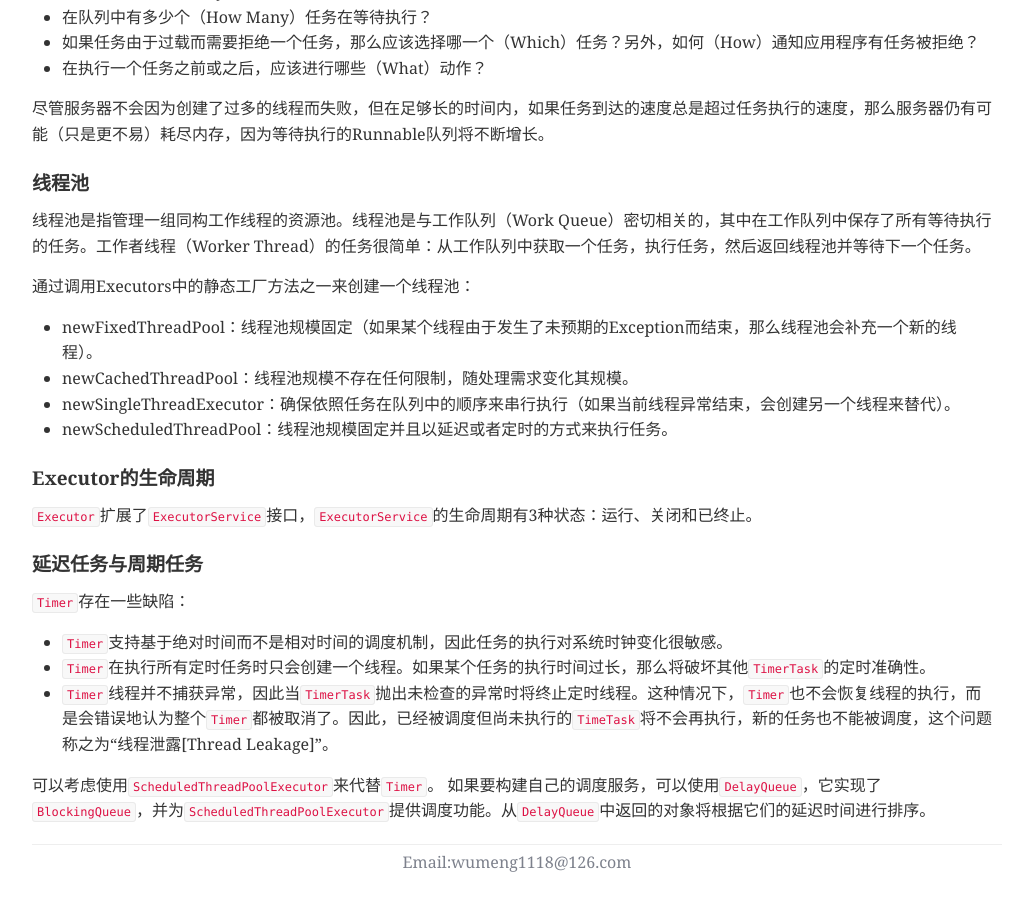
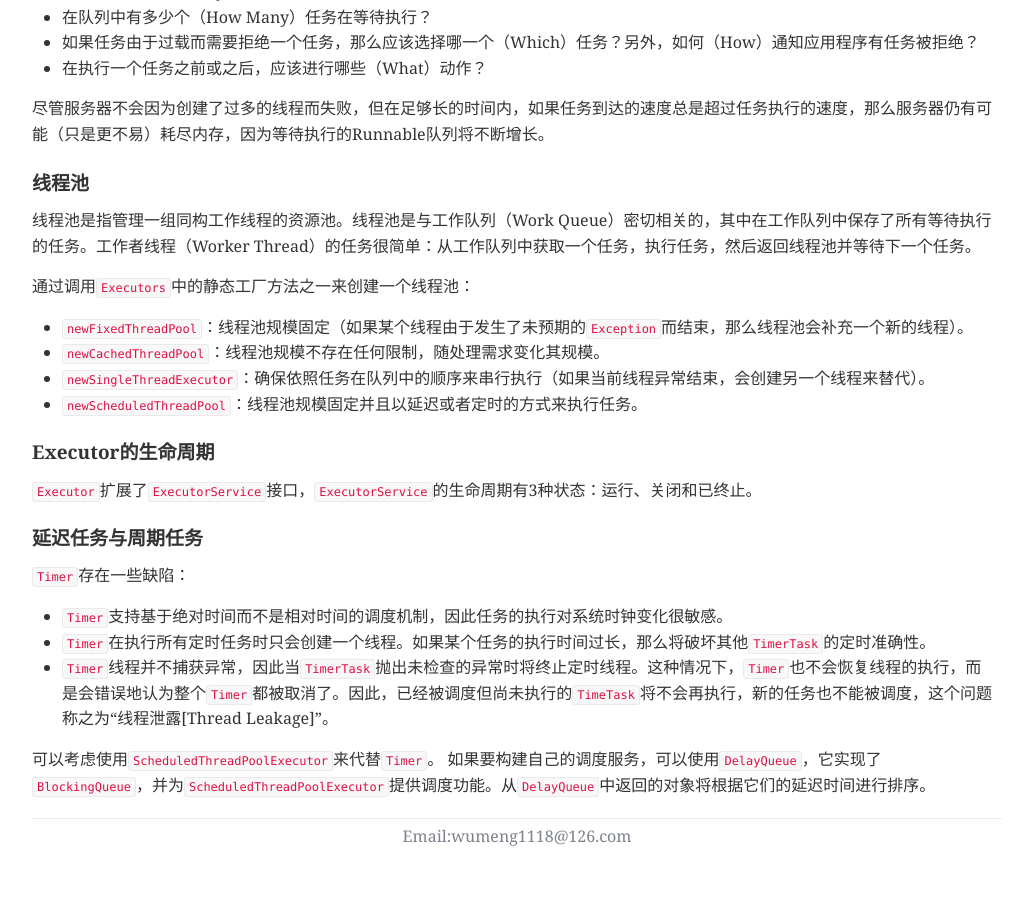
Before and after one commit to Qing-Shuang/Bird, a Jekyll site: the page built from _posts/Concurrency/2015-02-22-concurrency9-executingTasksInThreads.md, in a window 1280 px wide and 900 px high, scrolled down 1265 px. Shown: the whole window, without its empty margins (128-1151 px from the left). Built offline with Jekyll 4.4.1, drawn with Linux system fonts in a browser that asks for light colours; Markdown is read by kramdown in place of the engine named in the settings; after the commit the page ends 2140 px from its top, so only the background shows below that.

Commit message:
修改了线程9笔记

```diff
--- a/_posts/Concurrency/2015-02-22-concurrency9-executingTasksInThreads.md
+++ b/_posts/Concurrency/2015-02-22-concurrency9-executingTasksInThreads.md
@@ -50,12 +50,12 @@ description: 并发编程学习笔记9-任务执行
 
 线程池是指管理一组同构工作线程的资源池。线程池是与工作队列（Work Queue）密切相关的，其中在工作队列中保存了所有等待执行的任务。工作者线程（Worker Thread）的任务很简单：从工作队列中获取一个任务，执行任务，然后返回线程池并等待下一个任务。
 
-通过调用Executors中的静态工厂方法之一来创建一个线程池：
+通过调用`Executors`中的静态工厂方法之一来创建一个线程池：
 
-* newFixedThreadPool：线程池规模固定（如果某个线程由于发生了未预期的Exception而结束，那么线程池会补充一个新的线程）。
-* newCachedThreadPool：线程池规模不存在任何限制，随处理需求变化其规模。
-* newSingleThreadExecutor：确保依照任务在队列中的顺序来串行执行（如果当前线程异常结束，会创建另一个线程来替代）。
-* newScheduledThreadPool：线程池规模固定并且以延迟或者定时的方式来执行任务。
+* `newFixedThreadPool`：线程池规模固定（如果某个线程由于发生了未预期的`Exception`而结束，那么线程池会补充一个新的线程）。
+* `newCachedThreadPool`：线程池规模不存在任何限制，随处理需求变化其规模。
+* `newSingleThreadExecutor`：确保依照任务在队列中的顺序来串行执行（如果当前线程异常结束，会创建另一个线程来替代）。
+* `newScheduledThreadPool`：线程池规模固定并且以延迟或者定时的方式来执行任务。
 
 ### Executor的生命周期 ###
 
```
